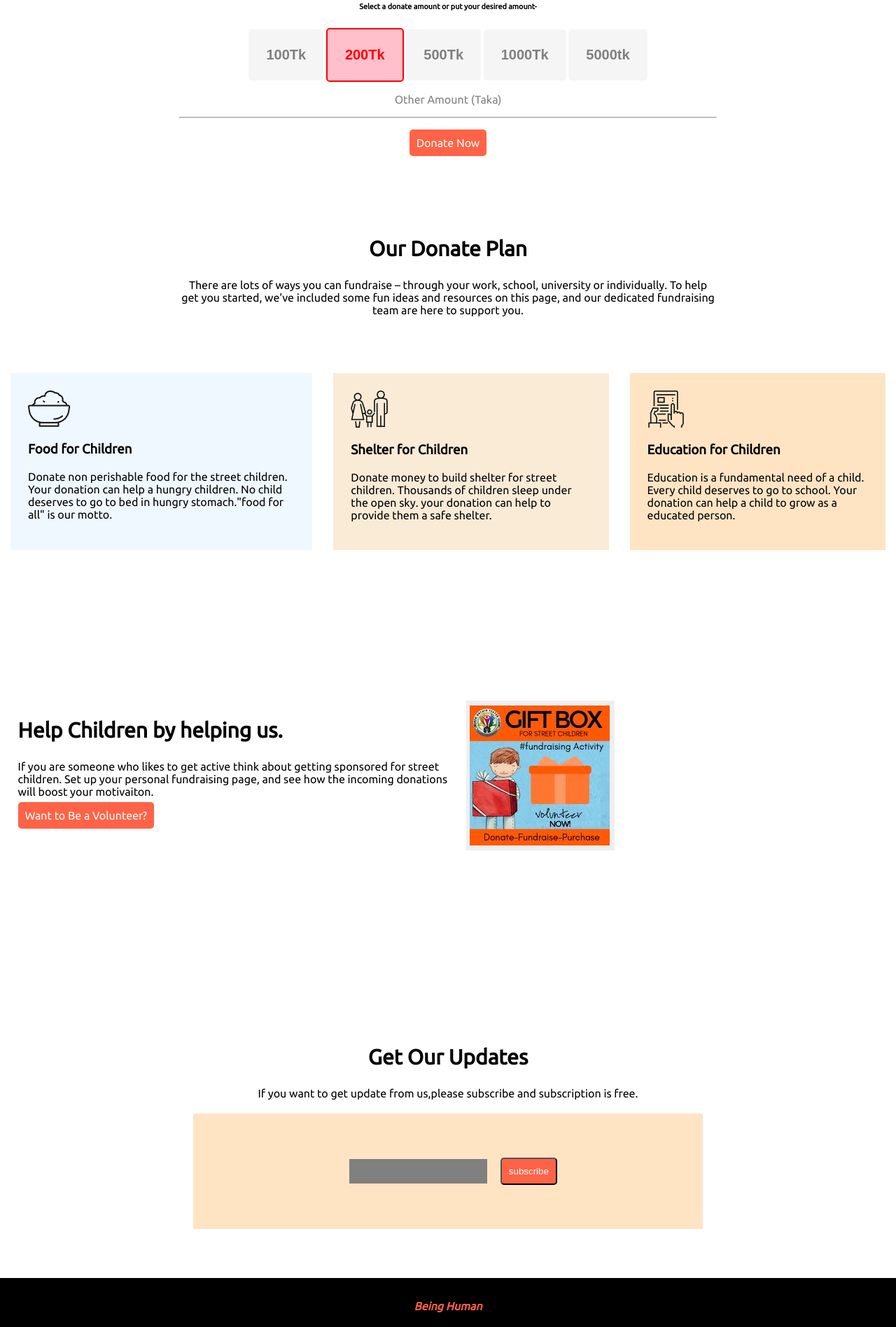
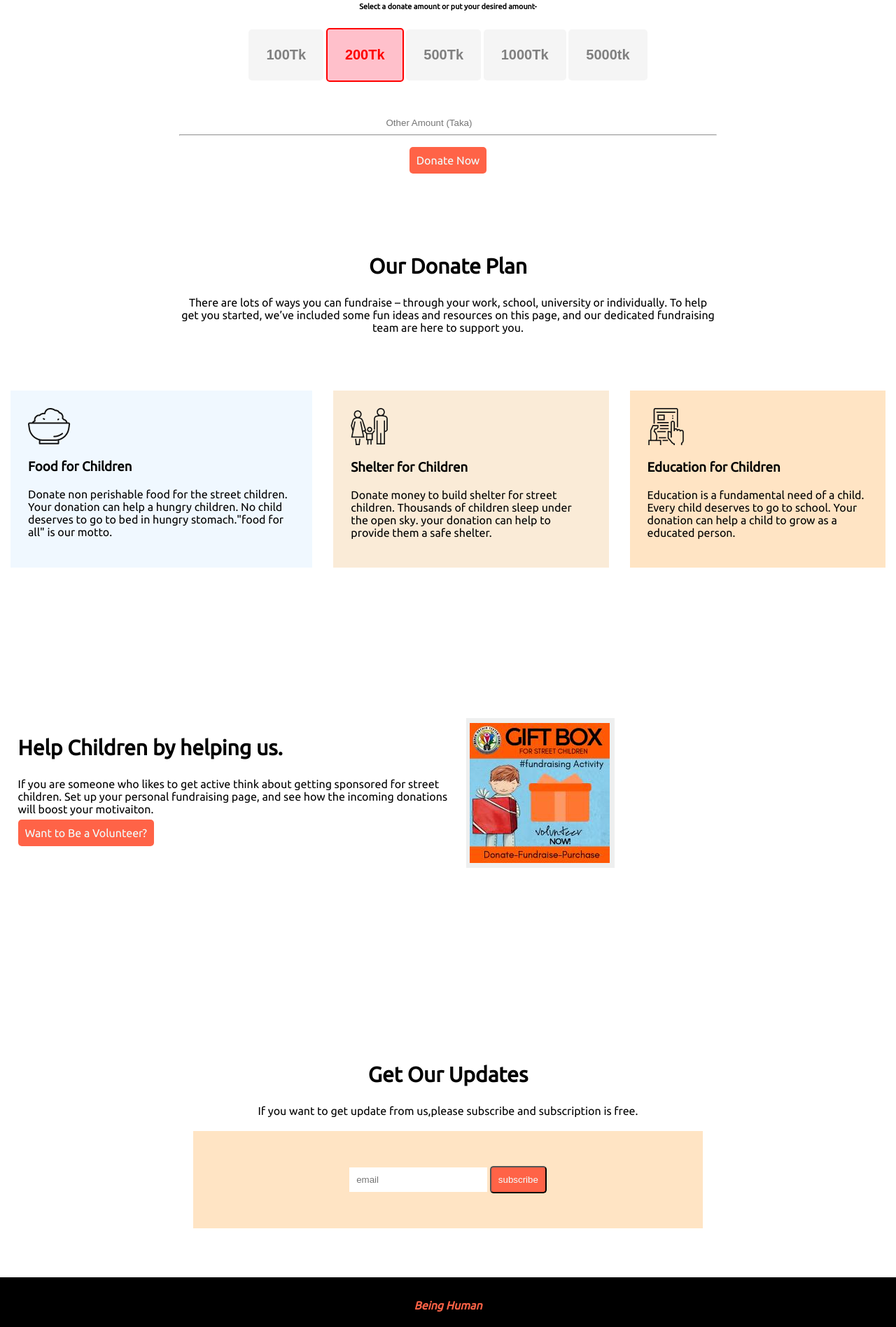
Before and after one commit to afrojani/fundraise_assignment, a plain HTML site: page index.html in a window 1280 px wide. Shown: the part 993-2889 px from the top of the page at 70% size. Drawn offline with Linux system fonts and the light colour scheme.

Commit message:
update email box design

```diff
--- a/index.html
+++ b/index.html
@@ -37,7 +37,8 @@
             <button class="button-design">500Tk</button>
             <button class="button-design">1000Tk</button>
             <button class="button-design">5000tk</button>
-            <p id="fadedtxt">Other Amount (Taka)</p>
+            <br>
+            <input type="text" name="text" id="other" placeholder="Other Amount (Taka)">
             <hr>
             <br>
             <div>
@@ -94,8 +95,10 @@
                 <p>If you want to get update from us,please subscribe and subscription is free.</p>
             </div>
             <div class="mailbox">
-                <input type="email" name="email" id="email">
-                <button class="link_button">subscribe</button>
+                <form>
+                    <input type="email" name="email" id="email" placeholder="email">
+                    <button class="link_button">subscribe</button>
+                </form>
             </div>
         </div>
     </section>
--- a/style.css
+++ b/style.css
@@ -113,11 +113,11 @@ footer h4 {
 
 #email {
     border: hidden;
-    background-color: gray;
-    margin: 15px;
+    background-color: white;
     padding: 10px;
 }
 
-#fadedtxt {
-    color: gray;
+#other {
+    border: none;
+    margin-top: 50px;
 }
```
